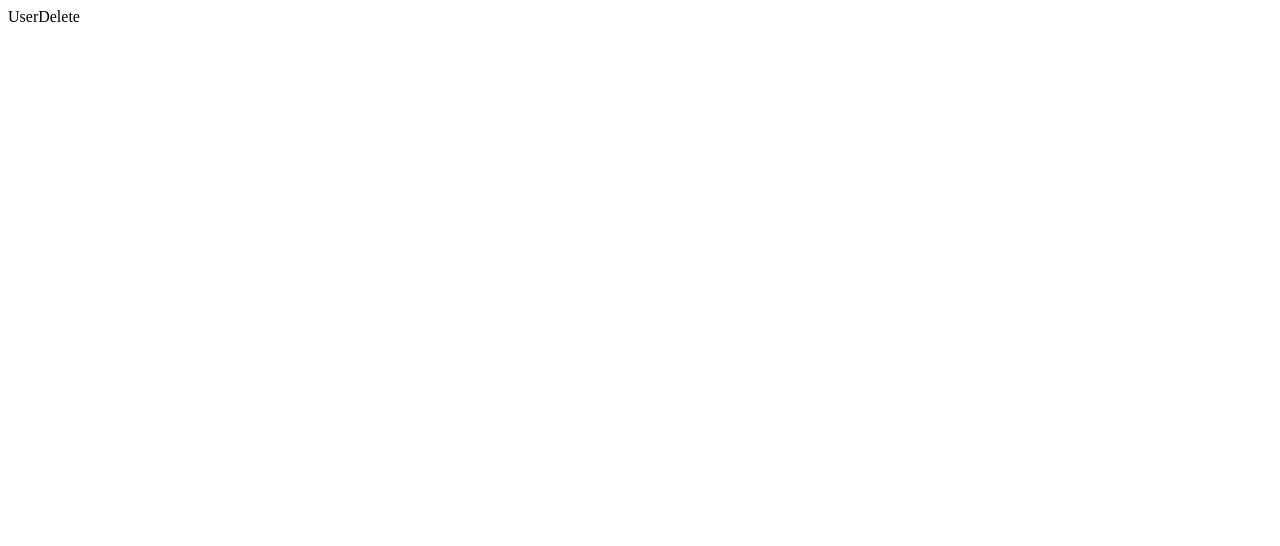
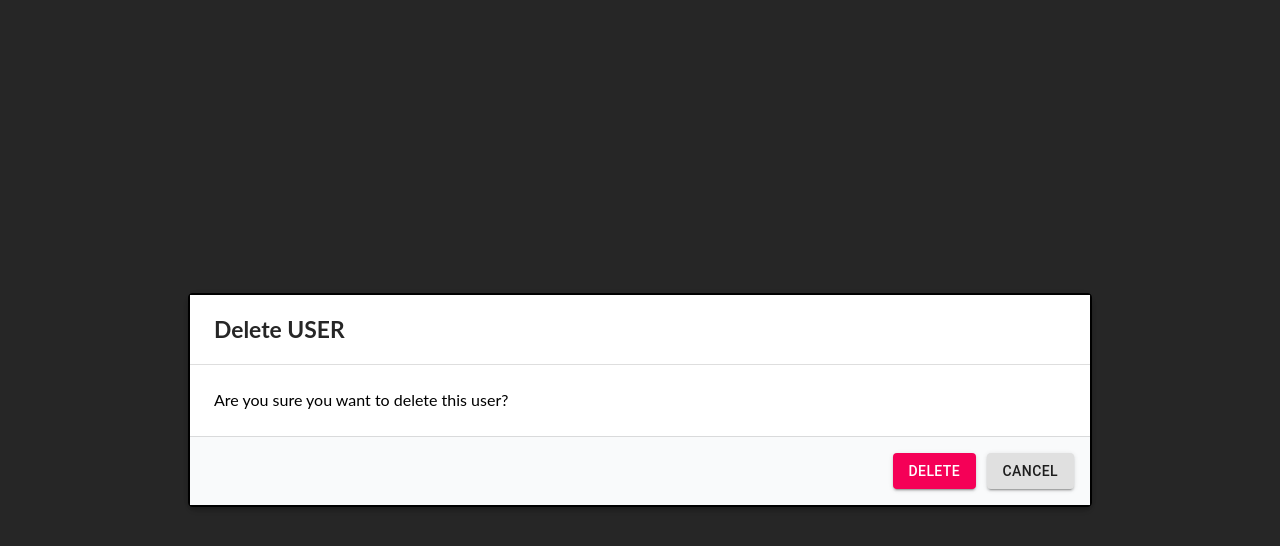
Before and after one commit to i-mckinney/regulatory-dashboard, a React (Create React App) app in the folder userapp/: page /user/delete in a window 1280 px wide. Shown: the top 546 px of the page. Built offline with nearby package versions, Linux system fonts and the light colour scheme.

Commit message:
Add UserDelete to delete user

```diff
--- a/userapp/src/components/user/UserDelete.js
+++ b/userapp/src/components/user/UserDelete.js
@@ -1,9 +1,92 @@
 import React from 'react'
+import { makeStyles, Button, Modal } from '@material-ui/core';
 
+const userDeleteStyles = makeStyles(() => ({
+    modal: {
+        display: "flex",
+        padding: "8px",
+        alignItems: "center",
+        justifyContent: "center",
+        backgroundColor: "rgba(0,0,0,.7)",
+    },
+    paper: {
+        width: "900px",
+        margin: 0,
+        border: "2px solid #000",
+        // padding: "16px 32px 24px",
+        boxShadow: "0px 3px 5px -1px rgba(0,0,0,0.2), 0px 5px 8px 0px rgba(0,0,0,0.14), 0px 1px 14px 0px rgba(0,0,0,0.12)",
+        backgroundColor: "#fff",
+        borderRadius: ".28571429rem",
+        '&:focus': {
+            outline: 'none',
+        },
+    },
+    header: {
+        fontSize: "1.42857143rem",
+        lineHeight: "1.28571429em",
+        fontWeight: "700",
+        display: "block",
+        fontFamily: "Lato, Helvetica Neue, Arial, Helvetica, sans-serif",
+        background: "#fff",
+        margin: 0,
+        padding: "1.25rem 1.5rem",
+        boxShadow: "none",
+        color: "rgba(0,0,0,.85)",
+        borderBottom: "1px solid rgba(34,36,38,.15)",
+    },
+    content: {
+        display: "block",
+        // width: "100%",
+        fontSize: "1em",
+        lineHeight: "1.4",
+        padding: "1.5rem",
+        background: "#fff",
+        fontFamily: "Lato,'Helvetica Neue',Arial,Helvetica,sans-serif",
+    },
+    actions: {
+        background:" #f9fafb",
+        padding: "1rem 1rem",
+        borderTop: "1px solid rgba(34,36,38,.15)",
+        textAlign: "right",
+    },
+    uiButton: {
+        marginLeft: ".75em",
+    }
+}))
 
-const UserDelete = () => {
+/**
+ * @return {JSX} UserDelete site
+ * routed at /user/delete
+ */
+const UserDelete = ({ history }) => {
+    const userDeleteClasses = userDeleteStyles();
+
+    const body = (
+        <div className={userDeleteClasses.paper}>
+          <div className={userDeleteClasses.header} id="simple-modal-title">Delete USER</div>
+          <div className={userDeleteClasses.content} id="simple-modal-description">
+            Are you sure you want to delete this user?
+          </div>
+          <div className={userDeleteClasses.actions}>
+            <Button size="medium" className={userDeleteClasses.uiButton} href="/user/delete" variant="contained" color="secondary">Delete</Button>
+            <Button size="medium" className={userDeleteClasses.uiButton} href="/" variant="contained" color="default">Cancel</Button>
+          </div>
+        </div>
+      )
     return (
-        <div>UserDelete</div>
+        <div>
+            <Modal
+            disablePortal
+            disableEnforceFocus
+            disableAutoFocus
+            open
+            aria-labelledby="server-modal-title"
+            aria-describedby="server-modal-description"
+            className={userDeleteClasses.modal}
+            >
+                    {body}
+            </Modal>
+        </div>
         )
 }
 
```
